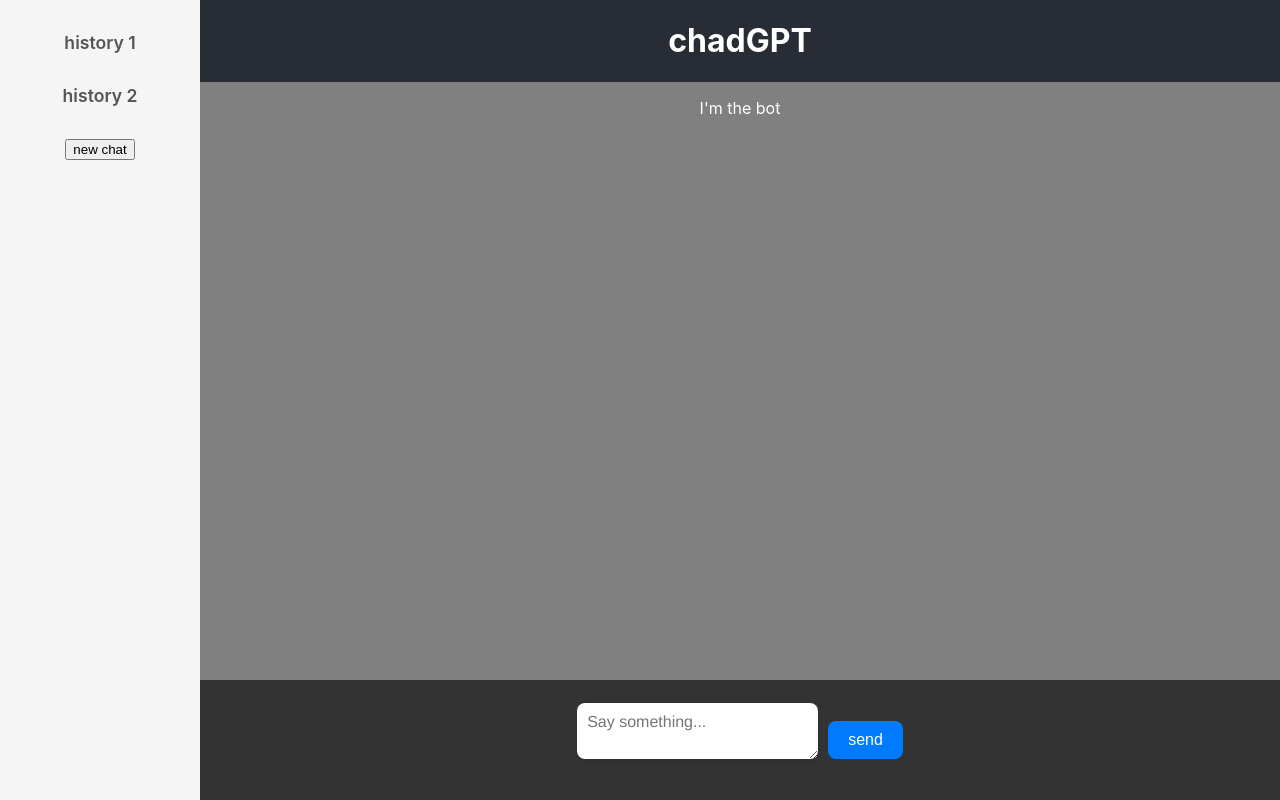
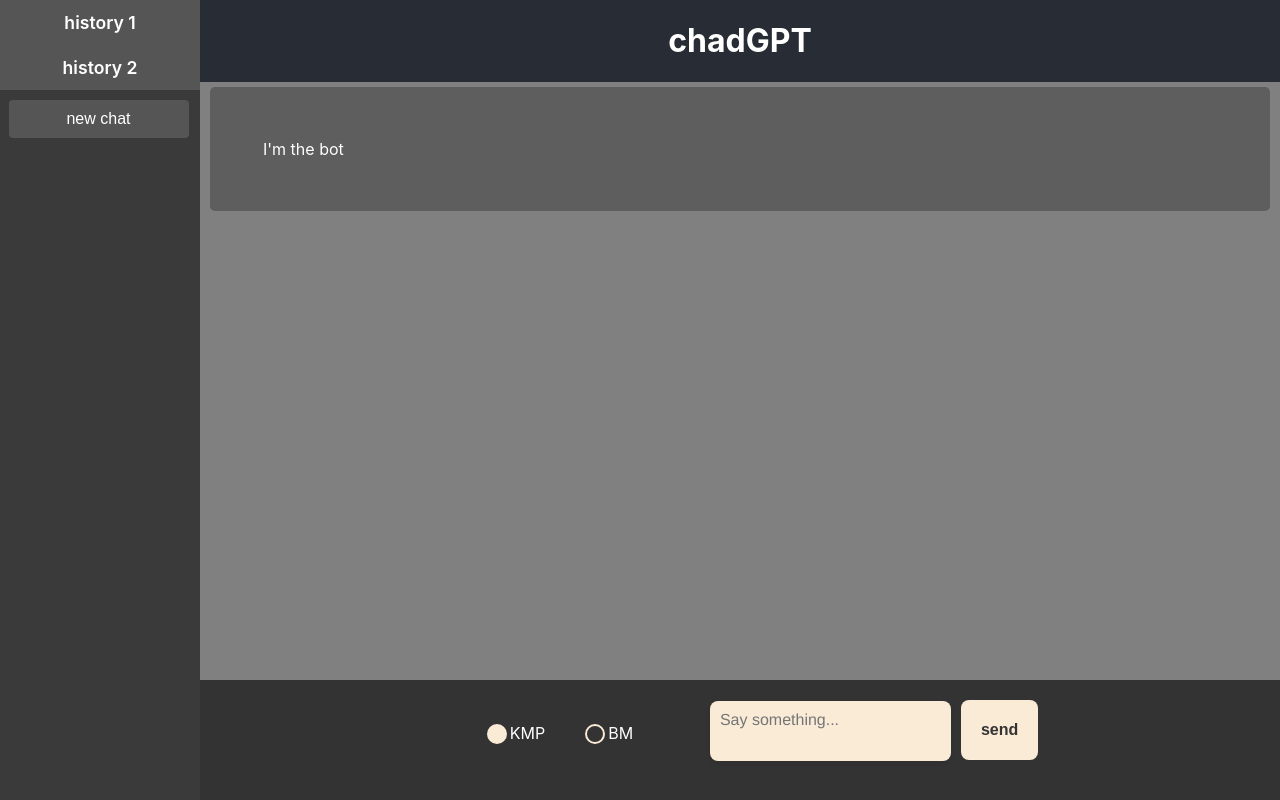
Before and after one commit to raihaniqbal24/Tubes3_13518134_FE, a React (Create React App) app: page / in a window 1280 px wide. Built offline with nearby package versions, Linux system fonts and the light colour scheme.

Commit message:
add icon, add radio button

```diff
--- a/public/index.html
+++ b/public/index.html
@@ -2,7 +2,7 @@
 <html lang="en">
   <head>
     <meta charset="utf-8" />
-    <link rel="icon" href="%PUBLIC_URL%/favicon.ico" />
+    <link rel="icon" href="%PUBLIC_URL%/chatgpt-icon.svg" />
     <meta name="viewport" content="width=device-width, initial-scale=1" />
     <meta name="theme-color" content="#000000" />
     <meta
@@ -24,7 +24,7 @@
       work correctly both with client-side routing and a non-root public URL.
       Learn how to configure a non-root public URL by running `npm run build`.
     -->
-    <title>React App</title>
+    <title>chadGPT</title>
   </head>
   <body>
     <noscript>You need to enable JavaScript to run this app.</noscript>
--- a/src/App.css
+++ b/src/App.css
@@ -16,17 +16,17 @@
 }
 
 .content {
-  margin-left: 200px;
   background-color:grey;
   display: flex;
   flex-direction: column;
-  align-items: center;
+  align-items: right;
   justify-content: center;
   color: white;
+  margin-bottom: 120px;
 }
 
 .sidebar {
-  background-color: #f5f5f5;
+  background-color: #3a3a3a;
   height: 100%;
   position: fixed;
   top: 0;
@@ -36,18 +36,38 @@
   overflow-y: auto;
 }
 
-
-
 .sidebar ul {
-  margin: 10;
+  margin: 0;
   padding: 0;
   list-style: none;
 }
 
 .sidebar li {
-  padding: 16px;
+  padding: 12px;
   font-size: 1.1rem;
   font-weight: 600;
-  color: #555;
+  color: white;
   cursor: pointer;
 }
+
+.sidebar-comp {
+  background-color: #555;
+  color:white;
+}
+
+.button-new {
+    display: inline-block;
+    width: 90%;
+    padding: 10px 20px;
+    border-radius: 4px;
+    margin-top: 10px ;
+    margin-right: 3px;
+    height: auto;
+    border: none;
+    background-color: #555;
+    color: white;
+    font-size: 16px;
+    font-weight: 200;
+    cursor: pointer;
+    transition: background-color 0.1s ease-in-out;
+}
--- a/src/App.js
+++ b/src/App.js
@@ -38,6 +38,8 @@ const App = () => {
 
     setHistory([...history, newHistory]);
     setSidebarComp([...sidebarComp, newSidebarComp]);
+
+    setCurrent({chatList: newHistory, index:(history.length)})
   }
 
   const Sidebar = () => {
@@ -52,7 +54,7 @@ const App = () => {
             >{component.text}</li>
           ))}
           </ul>
-          <button type="button" onClick={handleNewChat}>new chat</button>
+          <button className="button-new" type="button" onClick={handleNewChat}>new chat</button>
       </div>
     )
   }
@@ -68,8 +70,6 @@ const App = () => {
       <div className="content">
 
       <Chat current={current.chatList} updater={updateHistory}/>
-      { console.log("this is history")}
-      { console.log(history)}
       </div>
     </div>
   );
--- a/src/Chat.css
+++ b/src/Chat.css
@@ -10,7 +10,10 @@
     display: flex;
     align-items: center;
     justify-content: center;
+    margin-left: 120px;
 }
+
+
 
 textarea {
     padding: 10px;
@@ -19,26 +22,104 @@ textarea {
     box-shadow: 0px 2px 4px rgba(0, 0, 0, 0.1);
     font-family: 'Helvetica Neue', sans-serif;
     font-size: 16px;
-    color: #333;
+    color:rgb(74, 74, 74);
+    background-color: antiquewhite;
     resize: vertical;
     width: 100%;
+    height: 40px;
     transition: box-shadow 0.3s ease-in-out;
     flex: 1;
+    resize: none;
   }
 
   .send-button {
     display: inline-block;
     padding: 10px 20px;
     border-radius: 8px;
+    margin-bottom: 20px ;
+    height: 60px;
     border: none;
-    background-color: #007bff;
-    color: #fff;
+    background-color: antiquewhite;
+    color: #333;
     font-size: 16px;
+    font-weight: 600;
     cursor: pointer;
-    transition: background-color 0.3s ease-in-out;
+    transition: background-color 0.1s ease-in-out;
     margin-left: 30px;
   }
 
   .send-button:hover {
-    background-color: #0069d9;
+    background-color: rgb(142, 132, 119);
+    color: rgb(0, 0, 0);
   }
+
+  .chatBubbles {
+    font-size: 16px;
+    line-height: 18px;
+    color: #333333;
+    padding-left: 10px;
+    padding-right: 10px;
+    justify-content: left;
+    margin-left: 200px;
+    background-color:grey;
+    flex-direction: column;
+    align-items: right;
+    justify-content: center;
+    margin-bottom: 120px;
+    overflow: auto;
+  }
+
+  .chatfromuser p {
+    text-align: right;
+    height: auto;
+    background-color: #424242;
+    border:#333333;
+    border-radius: 5px;
+    padding: 5%;
+    margin-top:5px;
+    margin-bottom: 5px;
+    color:aliceblue;
+    word-wrap: break-word;
+  }
+
+  .chatfrombot p {
+    display: inline-block;
+    height:auto ;
+    width: 90%;
+    text-align: left;
+    background-color: rgb(94, 94, 94);
+    color: #ffffff;
+    border:#333333;
+    border-radius: 5px;
+    padding: 5%;
+    margin-top:5px;
+    margin-bottom: 5px;
+    word-wrap: break-word;
+  }
+
+  .algochoice {
+    display: flex;
+    justify-content: center;
+    align-items: center;
+    margin-right: 6%;
+    margin-bottom: 15px;
+  }
+
+  #algobm {
+    margin-left: 40px;
+  }
+
+  input[type="radio"] {
+    appearance: none;
+    border: 2px solid antiquewhite;
+    border-radius: 50%;
+    width: 20px;
+    height: 20px;
+    display: flex;
+    align-items: center;
+    justify-content: center;
+  }
+
+  input[type="radio"]:checked {
+    background-color: antiquewhite;
+  }
--- a/src/Chat.js
+++ b/src/Chat.js
@@ -3,12 +3,29 @@ import './Chat.css'
 
 export const Chat = ({current ,updater}) => {
     // set initial state
+    const chatBubblesRef = useRef(null);
     const [chatList, setChatList] = useState([]);
     const [textValue, setTextValue] = useState("");
+    const [algoChoice, setAlgoChoice] = useState("kmp");
+    console.log(algoChoice);
 
     useEffect(() => {
         setChatList(current)
     }, [current]);
+
+    useEffect(() => {
+        const chatbub = chatBubblesRef.current;
+        const scroll = chatbub.scrollHeight;
+
+        console.log("masuk scroll");
+        console.log(scroll);
+
+        chatBubblesRef.current.scrollTo(0, scroll);
+    });
+
+    const handleAlgoChange = (e) => {
+      setAlgoChoice(e.target.value);
+    }
 
     const handleInputText = (e) => {
         setTextValue(e.target.value);
@@ -31,14 +48,30 @@ export const Chat = ({current ,updater}) => {
 
     return (
       <>
-      <div className="chatBubbles">
+      <div className="chatBubbles" ref={chatBubblesRef}>
             {chatList.map((chat) => (
-                <div key={chat.id} className={`chatfrom ${chat.user ? "user" : "bot"}`}>
+                <div key={chat.id} className={`chatfrom${chat.user ? "user" : "bot"}`}>
                     <p>{chat.text}</p>
                 </div>
             ))}
       </div>
       <form className="chatInput" onSubmit={handleChatInput}>
+      <div className="algochoice">
+        <input
+          type="radio"
+          name="algo"
+          id="algokmp"
+          value="kmp"
+          onChange={handleAlgoChange}
+          defaultChecked
+          />KMP
+        <input
+          type="radio"
+          name="algo"
+          id="algobm"
+          value="bm"
+          onChange={handleAlgoChange}/>BM
+        </div>
         <label>
           <textarea
             name="chatInput"
```
Also changed, not shown: public/chatgpt-icon.svg (added).
